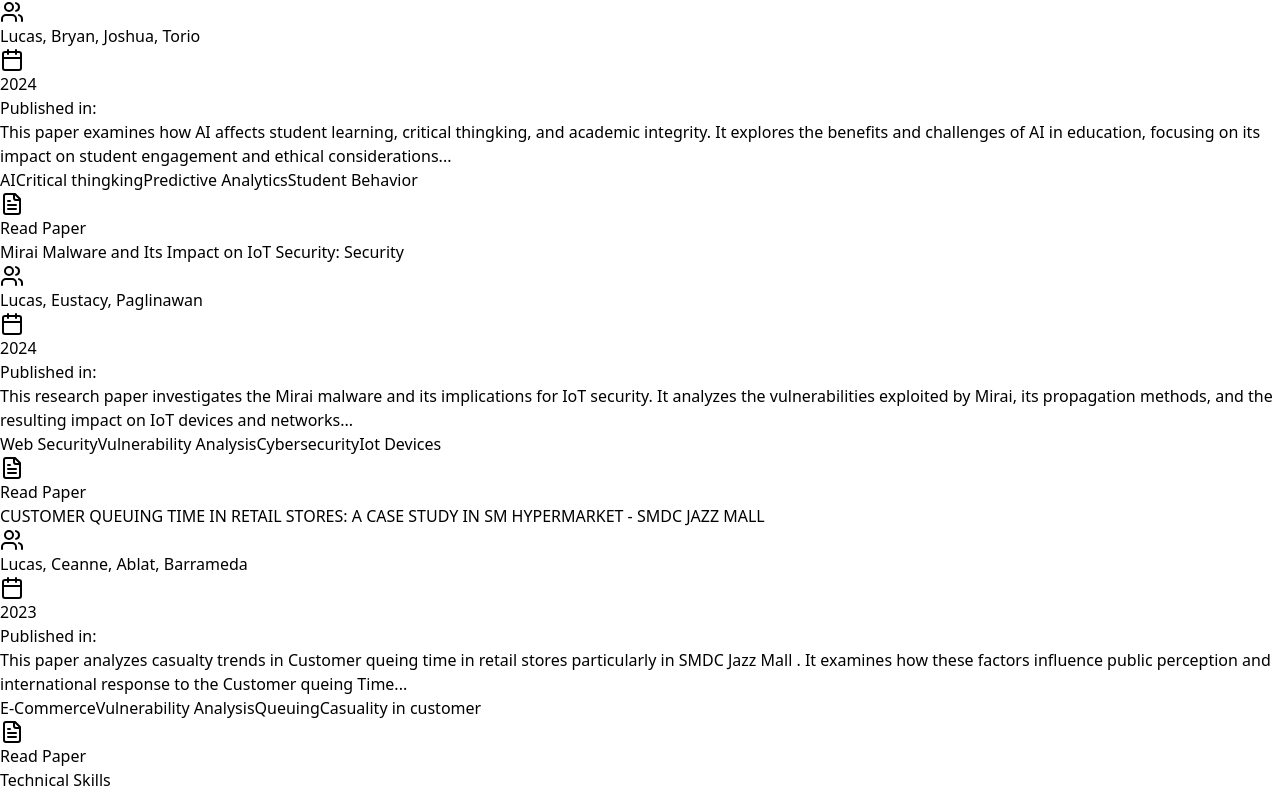
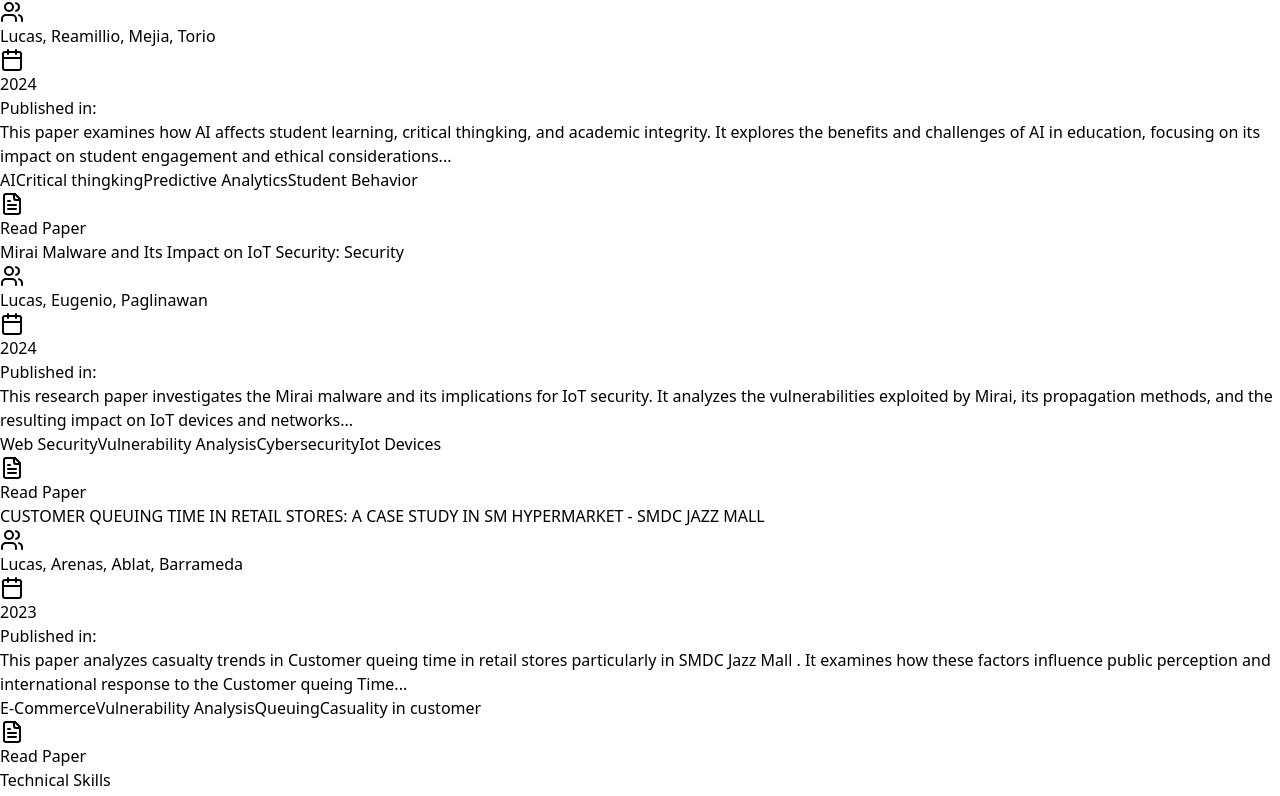
Before and after one commit to mickolucas/E-Portfolio, a React (Vite) app: page / in a window 1280 px wide. Shown: the part 3753-4549 px from the top of the page. Built offline with nearby package versions, Linux system fonts and the light colour scheme.

Commit message:
Update authors in research papers list

```diff
--- a/src/components/Research.jsx
+++ b/src/components/Research.jsx
@@ -7,7 +7,7 @@ const researchPapers = [
   {
     id: 1,
     title: "AI in Student Learning- Analyzing its effect on Critical Thinking and Academic Integrity",
-    authors: ["Lucas", "Bryan", "Joshua","Torio"],
+    authors: ["Lucas", "Reamillio", "Mejia","Torio"],
 
     year: "2024",
     abstract:
@@ -18,7 +18,7 @@ const researchPapers = [
   {
     id: 2,
     title: "Mirai Malware and Its Impact on IoT Security: Security",
-    authors: ["Lucas", "Eustacy","Paglinawan"],
+    authors: ["Lucas", "Eugenio","Paglinawan"],
     year: "2024",
     abstract:
       "This research paper investigates the Mirai malware and its implications for IoT security. It analyzes the vulnerabilities exploited by Mirai, its propagation methods, and the resulting impact on IoT devices and networks...",
@@ -28,7 +28,7 @@ const researchPapers = [
   {
     id: 3,
     title: "CUSTOMER QUEUING TIME IN RETAIL STORES: A CASE STUDY IN SM HYPERMARKET - SMDC JAZZ MALL",
-    authors: ["Lucas", "Ceanne","Ablat","Barrameda"],
+    authors: ["Lucas", "Arenas","Ablat","Barrameda"],
     year: "2023",
     abstract:
       "This paper analyzes casualty trends in Customer queing time in retail stores particularly in SMDC Jazz Mall . It examines how these factors influence public perception and international response to the Customer queing Time...",
```
